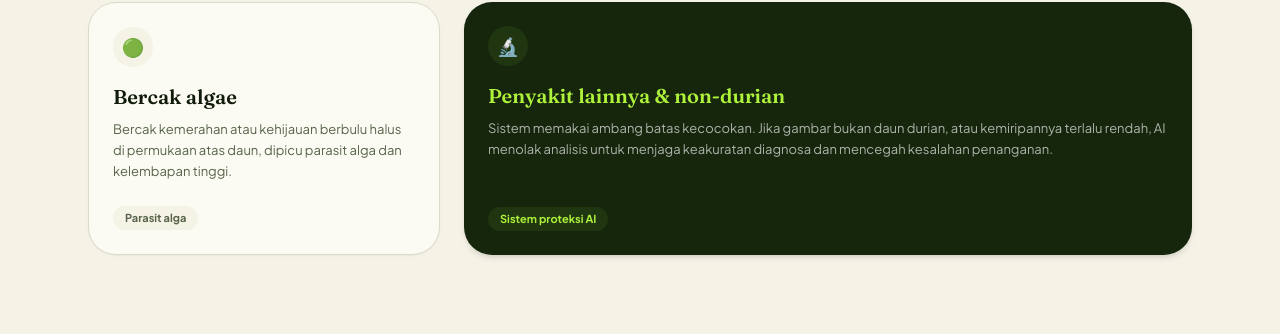
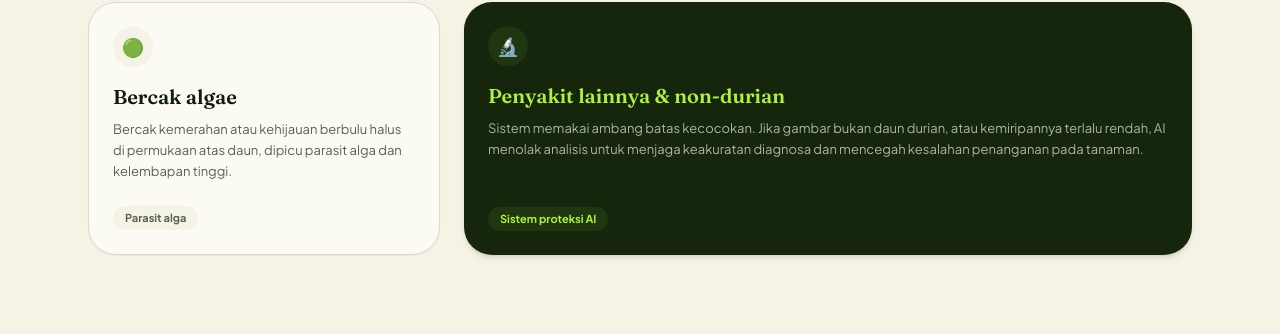
Before and after one commit to dwarft/leaf_durian_classification, a Flask app: page / in a window 1280 px wide. Shown: the part 1366-1700 px from the top of the page. Run offline with Flask 3, Linux system fonts and the light colour scheme; parts of the project's set-up code (start-up, migrations or seed data) failed here and were passed over; some libraries are stand-ins or nearby versions.

Commit message:
perbaiki tampilan

```diff
--- a/Templates/Index.html
+++ b/Templates/Index.html
@@ -212,7 +212,7 @@
                         <div class="w-10 h-10 rounded-full flex items-center justify-center text-lg mb-4" style="background:var(--forest-2); color:var(--lime);">🔬</div>
                         <h3 class="font-display font-semibold text-xl mb-2" style="color:var(--lime);">Penyakit lainnya & non-durian</h3>
                         <p class="text-[13px] leading-relaxed text-white/65">
-                            Sistem memakai ambang batas kecocokan. Jika gambar bukan daun durian, atau kemiripannya terlalu rendah, AI menolak analisis untuk menjaga keakuratan diagnosa dan mencegah kesalahan penanganan.
+                            Sistem memakai ambang batas kecocokan. Jika gambar bukan daun durian, atau kemiripannya terlalu rendah, AI menolak analisis untuk menjaga keakuratan diagnosa dan mencegah kesalahan penanganan pada tanaman.
                         </p>
                     </div>
                     <span class="mt-6 text-[11px] font-bold px-3 py-1 rounded-full w-max" style="background:var(--forest-2); color:var(--lime);">Sistem proteksi AI</span>
```
